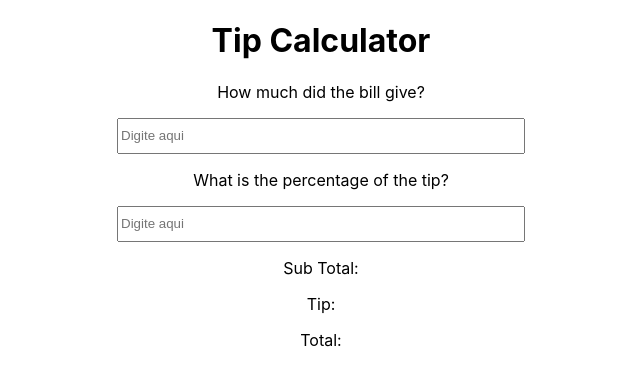
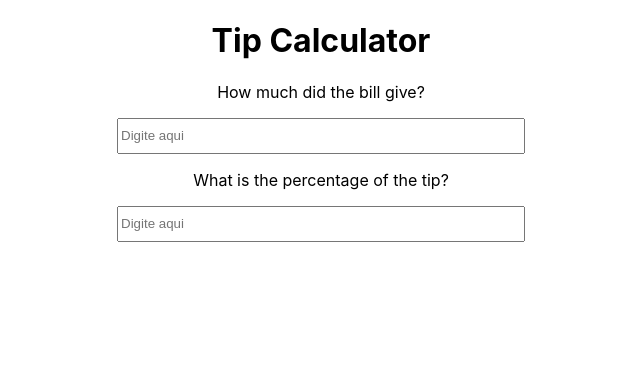
Before and after one commit to dionbiancha/tip-calculator, a React (Create React App) app: page / in a window 1280 px wide. Shown: the top 384 px of the page, without its empty margins (319-959 px from the left). Built offline with nearby package versions, Linux system fonts and the light colour scheme.

Commit message:
number validate

```diff
--- a/src/App.js
+++ b/src/App.js
@@ -12,13 +12,13 @@ function App() {
   const [ valueCheck, setValueCheck] = useState('');
 
   const checkInput = (e) => {
-    setValueCheck(e.target.valueCheck);
+    setValueCheck(e.target.value);
   };
 
   const [ valueTip, setValueTip] = useState('');
 
   const tipInput = (e) => {
-    setValueTip(e.target.valueTip);
+    setValueTip(e.target.value);
   };
 
   return (
@@ -26,14 +26,18 @@ function App() {
       <h1>Tip Calculator</h1>
 
       <p>How much did the bill give?</p>
-      <Input placeholder="Digite aqui" type="text" value={valueCheck} onChange={checkInput}/>
+      <Input placeholder="Digite aqui" type="number" value={valueCheck} onChange={checkInput}/>
 
       <p>What is the percentage of the tip?</p>
-      <Input placeholder="Digite aqui" type="text" value={valueTip} onChange={tipInput}/>
-
-      <p>Sub Total: </p>
-      <p>Tip:</p>
-      <p>Total:</p>
+      <Input placeholder="Digite aqui" type="number" value={valueTip} onChange={tipInput}/>
+      {
+        valueCheck > 0 &&
+        <>
+          <p>Sub Total: R$ {valueCheck}</p>
+          <p>Tip:</p>
+          <p>Total:</p>
+        </>
+      }
     </div>
   );
 }
```
Also changed, not shown: 1 other file (tests, documents, lock files or other folders).
